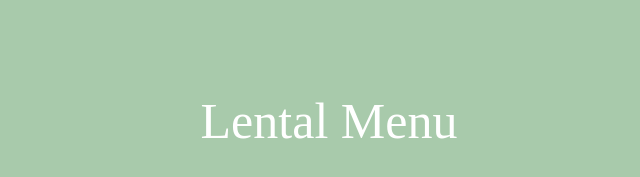
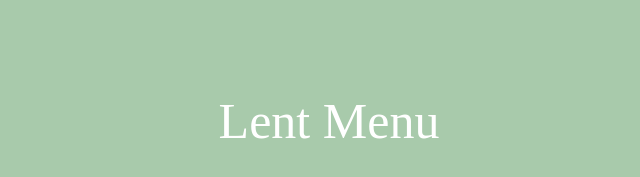
Before and after one commit to Jovial-meals/Jovial, a plain HTML site: page index.html in a window 1280 px wide. Shown: the part 588-765 px from the top of the page, without its empty margins (311-951 px from the left). Drawn offline with Linux system fonts and the light colour scheme.

Commit message:
Done final

```diff
--- a/index.html
+++ b/index.html
@@ -9,7 +9,7 @@
     </div>
 
     <div class="category-links">
-      <a href="lentalMenu.html" class="category-button">Lental Menu</a>
+      <a href="lentalMenu.html" class="category-button">Lent Menu</a>
       <a href="salads.html" class="category-button">Salads</a>
       <a href="platters.html" class="category-button">Platters</a>
       <a href="healthy-burger.html" class="category-button">Healthy Burgers</a>
```
